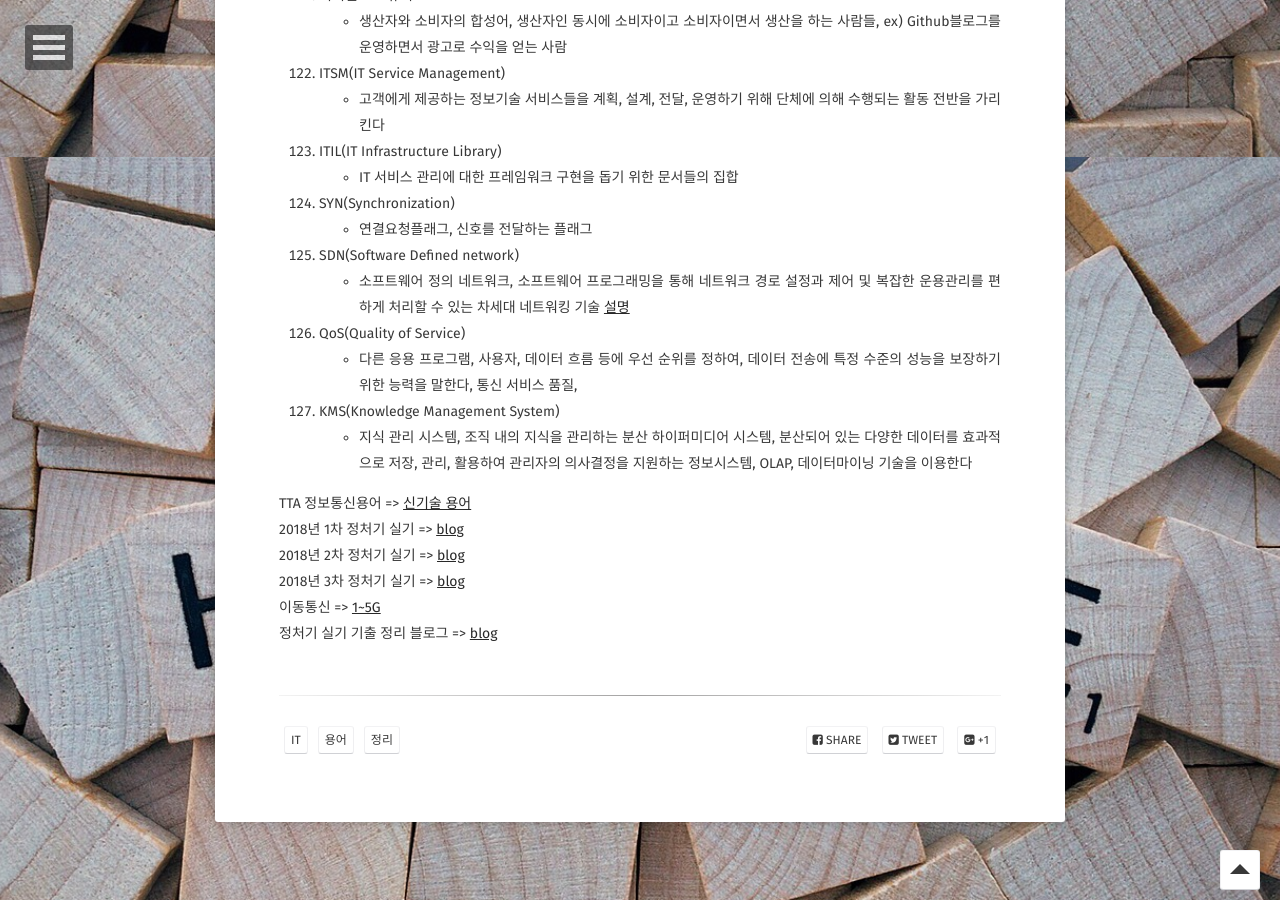
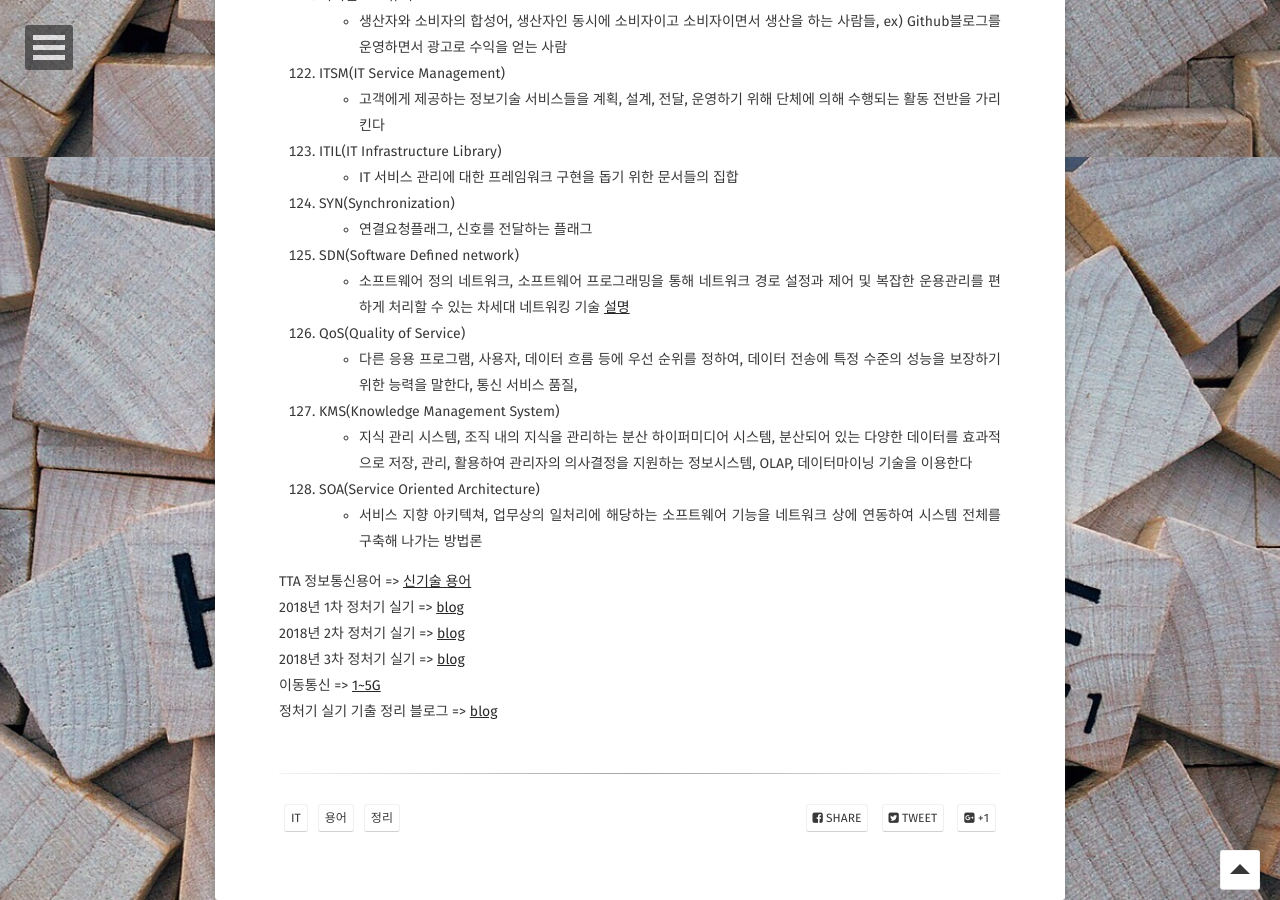
Before and after one commit to Jungjihyuk/JH_Life, a Jekyll site: the page built from _posts/2019-03-16-IT-Terms.md, in a window 1280 px wide and 900 px high, scrolled down 7943 px. Built offline with Jekyll 4.4.1, drawn with Linux system fonts in a browser that asks for light colours; some web fonts are replaced; comment, search, counter and statistics services are not loaded.

Commit message:
it terms 추가

```diff
--- a/_posts/2019-03-16-IT-Terms.md
+++ b/_posts/2019-03-16-IT-Terms.md
@@ -267,6 +267,8 @@ tag:
 - 다른 응용 프로그램, 사용자, 데이터 흐름 등에 우선 순위를 정하여, 데이터 전송에 특정 수준의 성능을 보장하기 위한 능력을 말한다, 통신 서비스 품질,
 127. KMS(Knowledge Management System)
 - 지식 관리 시스템, 조직 내의 지식을 관리하는 분산 하이퍼미디어 시스템, 분산되어 있는 다양한 데이터를 효과적으로 저장, 관리, 활용하여 관리자의 의사결정을 지원하는 정보시스템, OLAP, 데이터마이닝 기술을 이용한다
+128. SOA(Service Oriented Architecture)
+- 서비스 지향 아키텍쳐, 업무상의 일처리에 해당하는 소프트웨어 기능을 네트워크 상에 연동하여 시스템 전체를 구축해 나가는 방법론
 
 TTA 정보통신용어 => [신기술 용어](https://terms.tta.or.kr/main.do)<br>
 2018년 1차 정처기 실기 => [blog](https://bactoria.me/post/17)<br>
```
